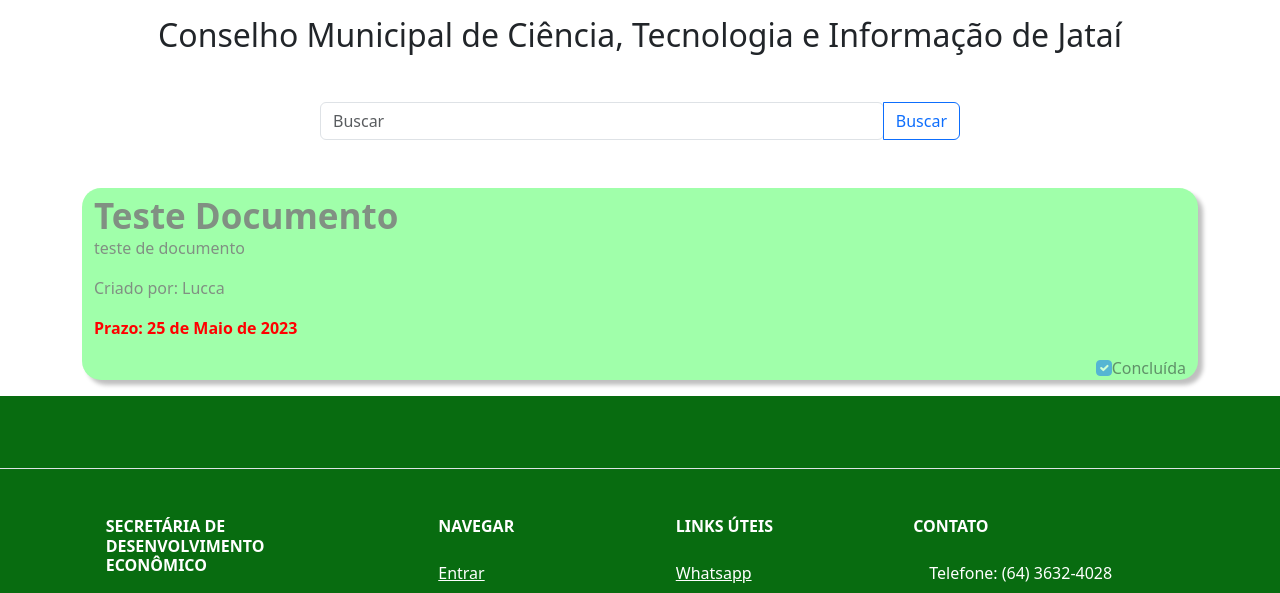
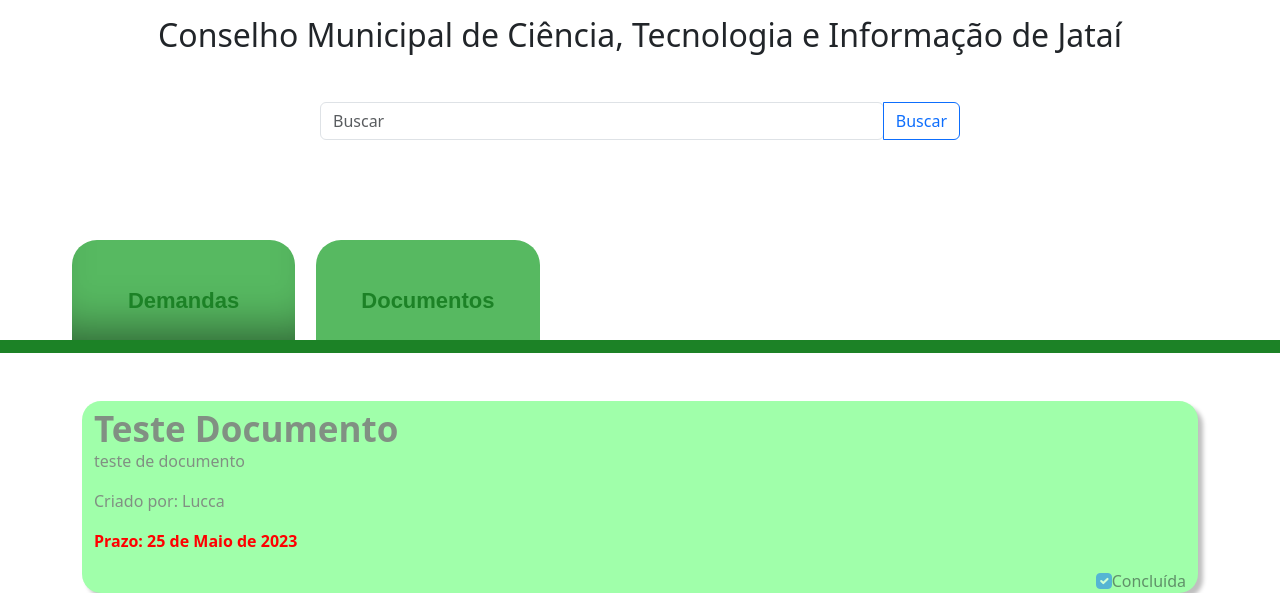
Before and after one commit to SrLucca/demand_now, a Django app: page /demandas in a window 1280 px wide. Shown: the part 83-676 px from the top of the page. Run offline with Django 4.2, Linux system fonts and the light colour scheme; a user stored in the database is signed in; data comes from the database, SQL or seed files in the repository.

Commit message:
filtro por demandas ou documentos

```diff
--- a/cmcti/home/static/css/verDemandas.css
+++ b/cmcti/home/static/css/verDemandas.css
@@ -19,3 +19,80 @@
 
     color: #819083;
 }
+
+#pinfra{
+    position: absolute;
+    font-family: SFProRegular, sans-serif;
+    color: #1F4F99;
+    text-align: center;
+    left: 0%;
+}
+
+.opcoes{
+    height: 200px;
+    display: flex;
+    align-content: flex-end;
+    flex-wrap: wrap;
+}
+
+.ddos{
+    background-color: #57b961;
+    height: 50%;
+    width: 20%;
+    margin-right: 1%  !important;
+    position: relative;
+    left: -0.9%;
+    box-shadow: inset 0px -40px 49px -34px rgba(0,0,0,0.52);
+
+    border-radius: 25px 25px 0px 0px;
+}
+
+.ddos:hover{
+    cursor: pointer;
+
+}
+
+.ddos h1:hover{
+    font-size: 24px;
+    transition: 0.2s all;
+}
+
+.ddos h1{
+    font-family: sans-serif;
+    color: #1C8226;
+    font-size: 22px;
+    padding-top: 3rem !important;
+    font-weight: bold;
+}
+
+.rede{
+    background-color: #57b961;
+    height: 50%;
+    width: 20%;
+    border-radius: 25px 25px 0px 0px;
+    box-shadow: none;
+}
+
+.rede:hover{
+    cursor: pointer;
+
+}
+
+.rede h1:hover{
+    font-size: 24px;
+    transition: 0.2s all;
+}
+
+.rede h1{
+    font-family: sans-serif;
+    font-size: 22px;
+    color: #1C8226;
+    padding-top: 3rem !important;
+    font-weight: bold;
+}
+
+#line{
+    width: 100%;
+    height: 0.8rem;
+    background-color: #1C8226;
+}
--- a/cmcti/home/templates/pages/verDemandas.html
+++ b/cmcti/home/templates/pages/verDemandas.html
@@ -24,7 +24,20 @@
     </div>
 </form>
 
+<div class="container infra">
+    <div class="row">
+        <div class="col opcoes">
+            <div id="ddos" class="ddos" onclick="change(1)">
+                <h1 class="text-center">Demandas</h1>
+            </div>
 
+            <div id="rede" class="rede" onclick="change(2)">
+                <h1 class="text-center">Documentos</h1>
+            </div>
+        </div>
+    </div>
+</div>
+<div id="line"></div>
 
 <div class="container text-center">
     {% for demanda in demandas %}
@@ -63,5 +76,22 @@
 
 </div>
 
+<script>
+    function change(id){
 
+        if(id == 1){
+            document.getElementById('ddos').style.boxShadow = 'inset 0px -40px 49px -34px rgba(0,0,0,0.52)';
+            document.getElementById('rede').style.boxShadow = 'none';
+
+
+        }
+
+        if(id == 2){
+            document.getElementById('ddos').style.boxShadow = 'none';
+            document.getElementById('rede').style.boxShadow = 'inset 0px -40px 49px -34px rgba(0,0,0,0.52)';
+
+        }
+
+    }
+</script>
 {% endblock %}
```
